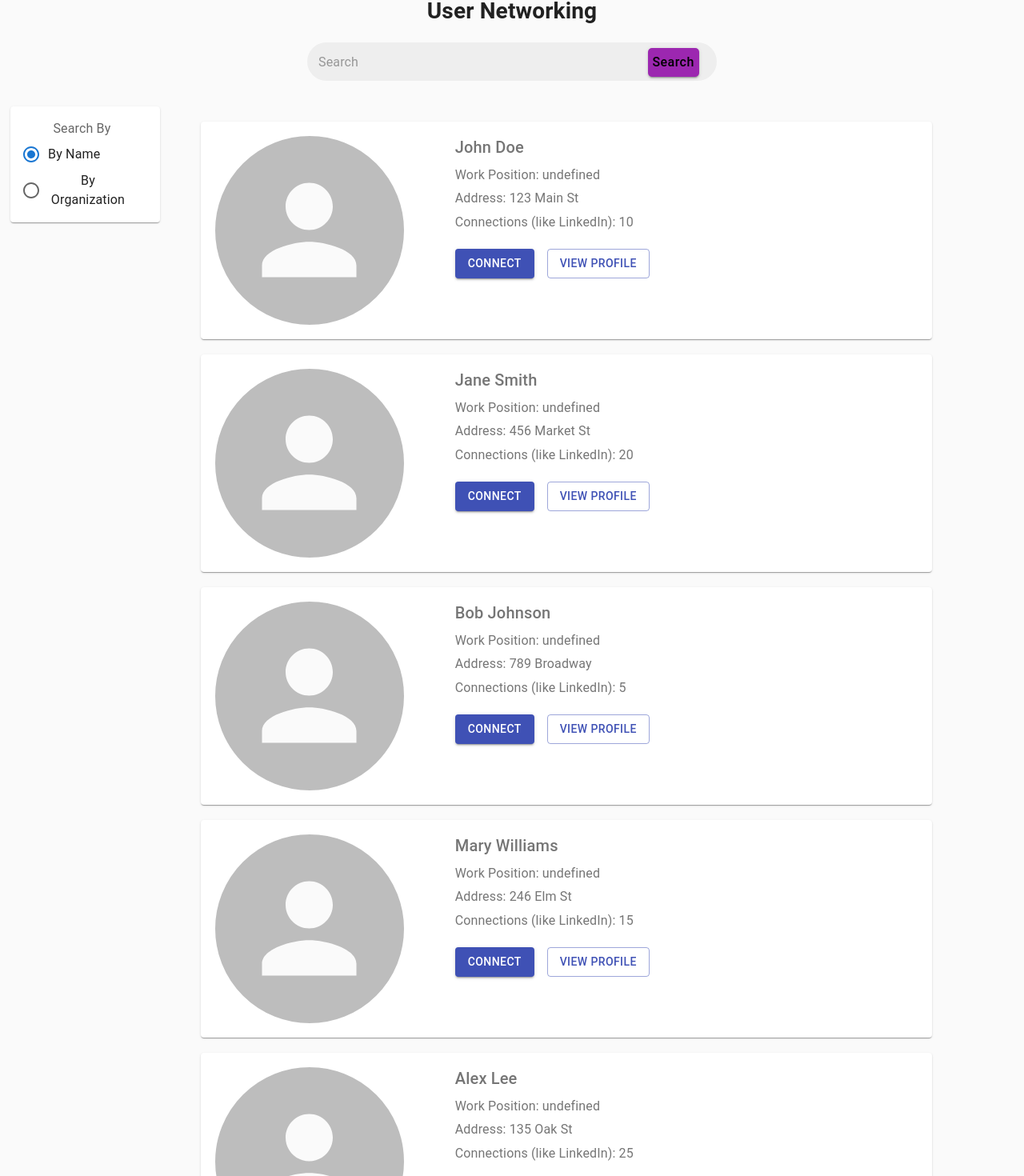
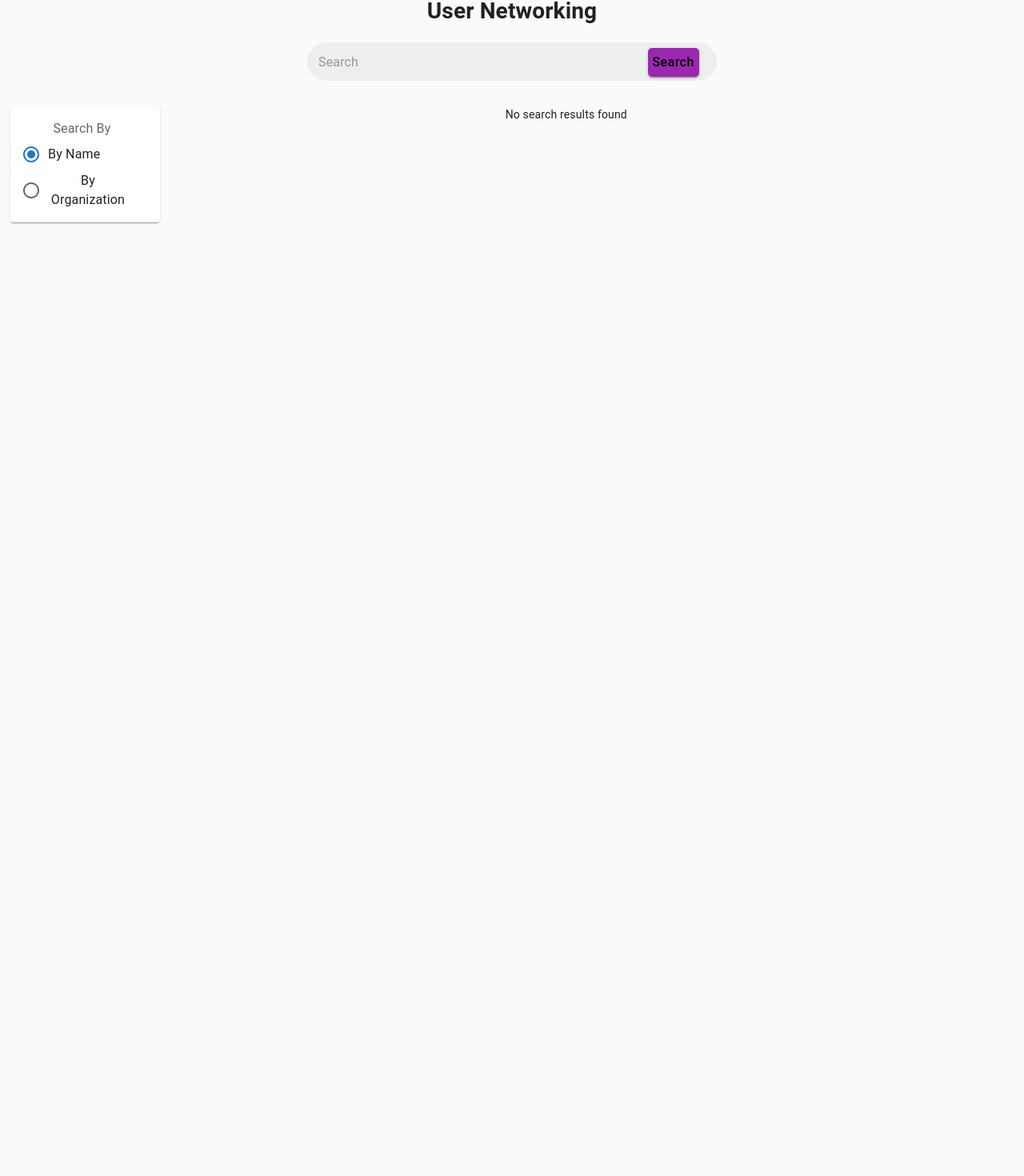
Before and after one commit to cckarabatsos/SOEN390_Team13, a React (Create React App) app in the folder soen390_web/: page /UserNetworking in a window 1280 px wide. Shown: the part 89-1559 px from the top of the page at 80% size. After the commit the page ends 800 px from the top, so only its background shows below. Built offline with nearby package versions, Linux system fonts and the light colour scheme.

Commit message:
fix search with filters with temp variable

```diff
--- a/soen390_web/src/components/FilterSelection.jsx
+++ b/soen390_web/src/components/FilterSelection.jsx
@@ -4,11 +4,9 @@ import FormControlLabel from "@mui/material/FormControlLabel";
 import FormLabel from "@mui/material/FormLabel";
 import React from "react";
 
-const FilterSelection = () => {
-  const [value, setValue] = React.useState("name");
-
+const FilterSelection = (props) => {
   const handleChange = (event) => {
-    setValue(event.target.value);
+    props.onRadioChange(event.target.value);
   };
 
   return (
@@ -30,7 +28,7 @@ const FilterSelection = () => {
             <RadioGroup
               aria-labelledby="demo-controlled-radio-buttons-group"
               name="controlled-radio-buttons-group"
-              value={value}
+              value={props.radioValue}
               onChange={handleChange}
             >
               <FormControlLabel
--- a/soen390_web/src/components/SearchResultPagination.jsx
+++ b/soen390_web/src/components/SearchResultPagination.jsx
@@ -2,53 +2,8 @@ import { Pagination } from "@mui/material";
 import React, { useState, useEffect } from "react";
 import SearchResultCard from "./SearchResultCard";
 
-const TEMP_SEARCH_RESULTS = [
-  {
-    name: "John Doe",
-    position: "Software Engineer",
-    address: "123 Main St",
-    connections: 10,
-  },
-  {
-    name: "Jane Smith",
-    position: "Product Manager",
-    address: "456 Market St",
-    connections: 20,
-  },
-  {
-    name: "Bob Johnson",
-    position: "Sales Associate",
-    address: "789 Broadway",
-    connections: 5,
-  },
-  {
-    name: "Mary Williams",
-    position: "UX Designer",
-    address: "246 Elm St",
-    connections: 15,
-  },
-  {
-    name: "Alex Lee",
-    position: "Data Analyst",
-    address: "135 Oak St",
-    connections: 25,
-  },
-  {
-    name: "Samantha Brown",
-    position: "Marketing Manager",
-    address: "789 Main St",
-    connections: 8,
-  },
-];
-
-const SearchResultPagination = ({ resultsPerPage }) => {
+const SearchResultPagination = ({ searchResults, resultsPerPage = 10 }) => {
   const [currentPage, setCurrentPage] = useState(1);
-  const [searchResults, setSearchResults] = useState([]);
-
-  // Load search results on mount
-  useEffect(() => {
-    setSearchResults(TEMP_SEARCH_RESULTS);
-  }, []);
 
   // Determine the index range for the current page
   const startIndex = (currentPage - 1) * resultsPerPage;
@@ -71,7 +26,7 @@ const SearchResultPagination = ({ resultsPerPage }) => {
       {currentResults.map((result, index) => (
         <SearchResultCard key={index} data={result} />
       ))}
-      {searchResults.length > 0 && (
+      {searchResults.length > resultsPerPage && (
         <Pagination
           count={Math.ceil(searchResults.length / resultsPerPage)}
           page={currentPage}
@@ -82,8 +37,4 @@ const SearchResultPagination = ({ resultsPerPage }) => {
   );
 };
 
-SearchResultPagination.defaultProps = {
-  resultsPerPage: 10,
-};
-
 export default SearchResultPagination;
--- a/soen390_web/src/pages/UserNetworking.jsx
+++ b/soen390_web/src/pages/UserNetworking.jsx
@@ -1,16 +1,62 @@
 import { Grid } from "@material-ui/core";
 import Box from "@mui/material/Box";
-import React, { useRef } from "react";
+import React, { useRef, useState } from "react";
 import FilterSelection from "../components/FilterSelection";
 import SearchBar from "../components/SearchBar";
 import SearchResultPagination from "../components/SearchResultPagination";
 
 const UserNetworking = () => {
   const searchBarRef = useRef(null);
+  const [radioValue, setRadioValue] = useState("name");
+  const [searchResults, setSearchResults] = useState([]);
+
+  const handleRadioChange = (value) => {
+    setRadioValue(value);
+  };
 
   const handleSearch = () => {
     const searchText = searchBarRef.current.getInputValue();
     console.log(searchText);
+    console.log(radioValue);
+    const TEMP_SEARCH_RESULTS = [
+      {
+        name: "John Doe",
+        position: "Software Engineer",
+        address: "123 Main St",
+        connections: 10,
+      },
+      {
+        name: "Jane Smith",
+        position: "Product Manager",
+        address: "456 Market St",
+        connections: 20,
+      },
+      {
+        name: "Bob Johnson",
+        position: "Sales Associate",
+        address: "789 Broadway",
+        connections: 5,
+      },
+      {
+        name: "Mary Williams",
+        position: "UX Designer",
+        address: "246 Elm St",
+        connections: 15,
+      },
+      {
+        name: "Alex Lee",
+        position: "Data Analyst",
+        address: "135 Oak St",
+        connections: 25,
+      },
+      {
+        name: "Samantha Brown",
+        position: "Marketing Manager",
+        address: "789 Main St",
+        connections: 8,
+      },
+    ];
+    setSearchResults(TEMP_SEARCH_RESULTS);
   };
 
   return (
@@ -23,11 +69,14 @@ const UserNetworking = () => {
           </Grid>
 
           <Grid item xs={6} md={2} style={{ marginLeft: "1%" }}>
-            <FilterSelection />
+            <FilterSelection
+              onRadioChange={handleRadioChange} // Pass handleRadioChange as prop
+              radioValue={radioValue} // Pass radioValue as prop
+            />
           </Grid>
 
           <Grid item xs={6} md={9} style={{ marginRight: "1%" }}>
-            <SearchResultPagination />
+            <SearchResultPagination searchResults={searchResults} />
           </Grid>
         </Grid>
       </Box>
```
